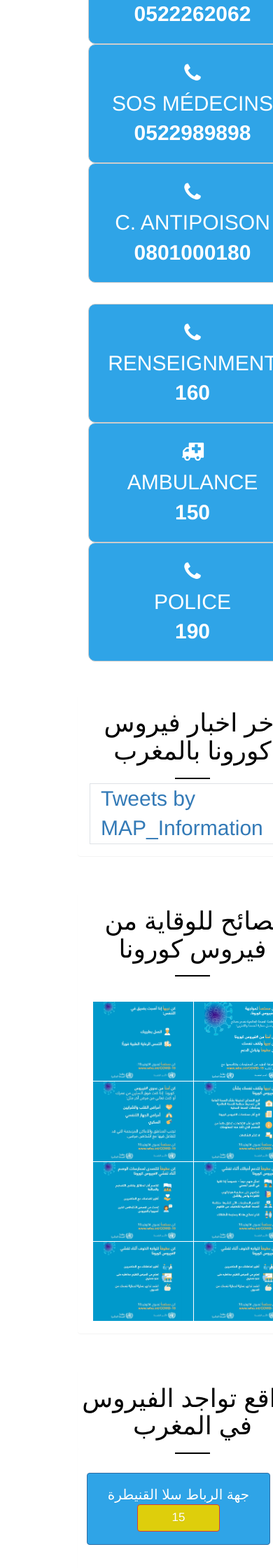
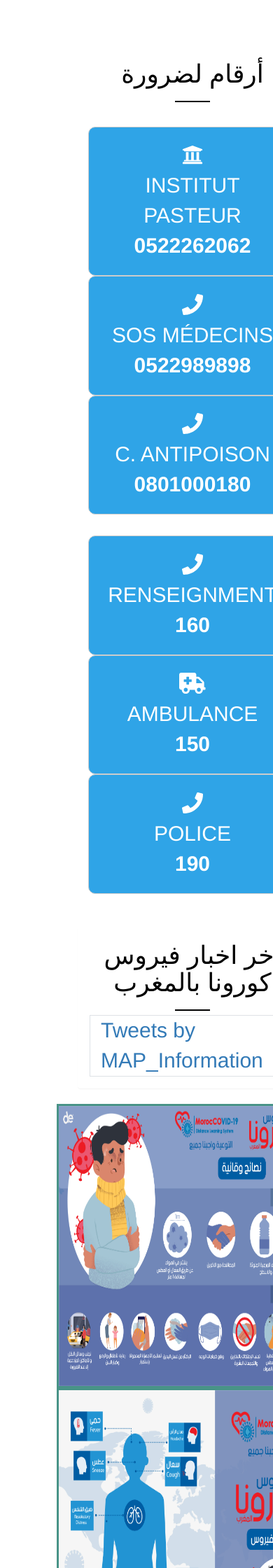
Before and after one commit to moroccanprogrammers/moroccovid-19, a PHP site: page / in a window 390 px wide; the page is wider, and only the part inside the window is pictured. Shown: the part 1385-3625 px from the top of that part at 70% size. Run offline with PHP 8.4, Linux system fonts and the light colour scheme; some libraries are stand-ins or nearby versions.

Commit message:
changing the display of info and changing section of the tips

```diff
--- a/index.html
+++ b/index.html
@@ -9,6 +9,13 @@
 	<link href="layout/css/bootstrap.min.css" rel="stylesheet" type="text/css" />
 	<link href="layout/css/bootstrap.css" rel="stylesheet" type="text/css" />
 	<link href="layout/css/font-awesome.min.css" rel="stylesheet" type="text/css" />
+	        <script src="https://use.fontawesome.com/releases/v5.12.1/js/all.js" crossorigin="anonymous"></script>
+        <!-- Google fonts-->
+        <link href="https://fonts.googleapis.com/css?family=Merriweather+Sans:400,700" rel="stylesheet" />
+        <link href="https://fonts.googleapis.com/css?family=Merriweather:400,300,300italic,400italic,700,700italic" rel="stylesheet" type="text/css" />
+         <link href="https://netdna.bootstrapcdn.com/font-awesome/4.7.0/css/font-awesome.min.css" rel="stylesheet">
+        <!-- Third party plugin CSS-->
+        <link href="https://cdnjs.cloudflare.com/ajax/libs/magnific-popup.js/1.1.0/magnific-popup.min.css" rel="stylesheet" />
 	<link href="layout/css/index.css" rel="stylesheet" type="text/css" />
 </head>
 
@@ -31,7 +38,7 @@
 						<a class="nav-link" href="#latest">مستجدات فيروس</a>
 					</li>
 					<li class="nav-item">
-						<a class="nav-link" href="#tips">نصائح للوقاية</a>
+						<a class="nav-link" href="#portfolio">نصائح للوقاية</a>
 					</li>
 					<li class="nav-item">
 						<a class="nav-link" href="#map">مواقع تواجد الفيروس</a>
@@ -52,24 +59,28 @@
 				<h1 class="wtm">مستجدات فيروس كورونا بالمغرب</h1>
 			</div>
 			<div class="panel-body">
-				<div class="row mt-5">
-					<div class="col-md-4">
-						<div class="stat btn-warning">
-							الحالات المؤكدة
-							<span id="tC">-</span>
+				<div class="row">
+                    <div class="col-lg-4 col-md-4 col-sm-12 text-center">
+                        <div class="mt-5">
+                            <i class="fas fa-4x fa-globe text-warning mb-4"></i>
+                            <h3 class="h4 mb-2 text-muted">الحالات المؤكدة</h3>
+                            <h2 class="text-warning mb-0" id="tC">-</h2>
                         </div>
                     </div>
 
-					<div class="col-md-4">
-						<div class="stat btn-success">
-							المتعافون
-							<span id="tR">-</span>
+                    <div class="col-lg-4 col-md-4 col-sm-12 text-center">
+                        <div class="mt-5">
+                            <i class="fas fa-4x fa-user-md text-success mb-4"></i>
+                            <h3 class="h4 mb-2 text-muted">عدد المتعافون</h3>
+                            <h2 class="text-success mb-0" id="tR">-</h2>
                         </div>
                     </div>
-					<div class="col-md-4">
-						<div class="stat btn-danger border-primary">
-							الوفيات
-							<span id="tD">-</span>
+
+                    <div class="col-lg-4 col-md-4 col-sm-12 text-center">
+                        <div class="mt-5">
+                            <i class="fas fa-4x fa-sad-tear text-danger mb-4"></i>
+                            <h3 class="h4 mb-2 text-muted">الوفايات</h3>
+                            <h2 class="text-danger mb-0" id="tD">2</h2>
                         </div>
                     </div>
 
@@ -160,63 +171,59 @@
 			</div>
 		</div>
 	</div>
-	<div class="container tips mt-5" id="tips">
-		<div class="row">
-			<div class="col-sm-12">
-				<div class="panel">
-					<div class="text-center">
-						<h1 class="wtm">نصائح للوقاية من فيروس كورونا</h1>
+	<section id="portfolio">
+            <div class="container-fluid p-0">
+                <div class="row no-gutters">
+                    <div class="col-lg-4 col-sm-6">
+                        <a class="portfolio-box" href="assets/img/portfolio/thumbnails/1.jpg"
+                            ><img class="img-fluid" src="assets/img/portfolio/thumbnails/1.jpg" alt="" />
+                            <div class="portfolio-box-caption">
+                                <div class="project-name">نصائح وقائية </div>
+                            </div></a
+                        >
                     </div>
-					<div class="panel-body">
-						<div class="row justify-content-center mt-5">
-							<div>
-								<div class="row">
-									<a href="#" data-toggle="lightbox" data-gallery="example-gallery"
-										class="col-md-6 link">
-										<img src="./layout/images/img1.jpg" class="img-fluid">
-									</a>
-									<a href="#" data-toggle="lightbox" data-gallery="example-gallery"
-										class="col-md-6 link">
-										<img src="./layout/images/img2.jpg" class="img-fluid">
-									</a>
-
+                    <div class="col-lg-4 col-sm-6">
+                        <a class="portfolio-box" href="assets/img/portfolio/thumbnails/2.jpg"
+                            ><img class="img-fluid" src="assets/img/portfolio/thumbnails/2.jpg" alt="" />
+                            <div class="portfolio-box-caption">
+                                <div class="project-name">اعراض الفيروس</div>
+                            </div></a
+                        >
                     </div>
-								<div class="row">
-									<a href="#" data-toggle="lightbox" data-gallery="example-gallery"
-										class="col-md-6 link">
-										<img src="./layout/images/img3.jpg" class="img-fluid">
-									</a>
-									<a href="#" data-toggle="lightbox" data-gallery="example-gallery"
-										class="col-md-6 link">
-										<img src="./layout/images/img4.jpg" class="img-fluid">
-									</a>
+                    <div class="col-lg-4 col-sm-6">
+                        <a class="portfolio-box" href="assets/img/portfolio/thumbnails/3.jpg"
+                            ><img class="img-fluid" src="assets/img/portfolio/thumbnails/3.jpg" alt="" />
+                            <div class="portfolio-box-caption">
+                                <div class="project-name">تجنب الاتصال المباشر</div>
+                            </div></a
+                        >
                     </div>
-								<div class="row">
-									<a href="#" data-toggle="lightbox" data-gallery="example-gallery"
-										class="col-md-6 link">
-										<img src="./layout/images/img5.jpg" class="img-fluid">
-									</a>
-									<a href="#" data-toggle="lightbox" data-gallery="example-gallery"
-										class="col-md-6 link">
-										<img src="./layout/images/img6.jpg" class="img-fluid">
-									</a>
+                    <div class="col-lg-4 col-sm-6">
+                        <a class="portfolio-box" href="assets/img/portfolio/thumbnails/4.jpg"
+                            ><img class="img-fluid" src="assets/img/portfolio/thumbnails/4.jpg" alt="" />
+                            <div class="portfolio-box-caption">
+                                <div class="project-name">خليك فدارك و هادي ماشي عطلة</div>
+                            </div></a
+                        >
                     </div>
-								<div class="row">
-									<a href="#" class="col-md-6 link">
-										<img src="./layout/images/img7.jpg" class="img-fluid" />
-									</a>
-									<a href="#" class="col-md-6 link">
-										<img src="./layout/images/img7.jpg" class="img-fluid" />
-									</a>
+                    <div class="col-lg-4 col-sm-6">
+                        <a class="portfolio-box" href="assets/img/portfolio/thumbnails/5.jpg"
+                            ><img class="img-fluid" src="assets/img/portfolio/thumbnails/5.jpg" alt="" />
+                            <div class="portfolio-box-caption">
+                                <div class="project-name">طلع المورال</div>
+                            </div></a
+                        >
                     </div>
-
+                    <div class="col-lg-4 col-sm-6">
+                        <a class="portfolio-box" href="assets/img/portfolio/thumbnails/6.jpg"
+                            ><img class="img-fluid" src="assets/img/portfolio/thumbnails/6.jpg" alt="" />
+                            <div class="portfolio-box-caption p-3">
+                                <div class="project-name">نصائح للوقاية</div>
+                            </div></a  >
                     </div>
                 </div>
             </div>
-				</div>
-			</div>
-		</div>
-	</div>
+        </section>
 	<div class="container text-center map" id="map">
 		<div class="row">
 			<div class="col-sm-12">
@@ -372,6 +379,14 @@
 
 		getData();
 	</script>
+	     <!-- Bootstrap core JS-->
+        <script src="https://cdnjs.cloudflare.com/ajax/libs/jquery/3.4.1/jquery.min.js"></script>
+        <script src="https://stackpath.bootstrapcdn.com/bootstrap/4.4.1/js/bootstrap.bundle.min.js"></script>
+        <!-- Third party plugin JS-->
+        <script src="https://cdnjs.cloudflare.com/ajax/libs/jquery-easing/1.4.1/jquery.easing.min.js"></script>
+        <script src="https://cdnjs.cloudflare.com/ajax/libs/magnific-popup.js/1.1.0/jquery.magnific-popup.min.js"></script>
+        <!-- Core theme JS-->
+        <script src="layout/js/scripts.js"></script>
 
 	<!-- End Script API COVID19API  -->
 
--- a/layout/css/index.css
+++ b/layout/css/index.css
@@ -320,3 +320,47 @@ body {
 .corona iframe {
 	width: 100%;
 }
+
+#portfolio .container-fluid, #portfolio .container-sm, #portfolio .container-md, #portfolio .container-lg, #portfolio .container-xl {
+  max-width: 1920px;
+}
+#portfolio .container-fluid .portfolio-box, #portfolio .container-sm .portfolio-box, #portfolio .container-md .portfolio-box, #portfolio .container-lg .portfolio-box, #portfolio .container-xl .portfolio-box {
+  position: relative;
+  display: block;
+  border-color: #489387;
+border-width: 3px;
+border-style: solid;
+}
+#portfolio .container-fluid .portfolio-box .portfolio-box-caption, #portfolio .container-sm .portfolio-box .portfolio-box-caption, #portfolio .container-md .portfolio-box .portfolio-box-caption, #portfolio .container-lg .portfolio-box .portfolio-box-caption, #portfolio .container-xl .portfolio-box .portfolio-box-caption {
+  display: flex;
+  align-items: center;
+  justify-content: center;
+  flex-direction: column;
+  width: 100%;
+  height: 100%;
+  position: absolute;
+  bottom: 0;
+  text-align: center;
+  opacity: 0;
+  color: #fff;
+  background:  rgba(103, 133, 136, 0.9);
+  transition: opacity 0.25s ease;
+  text-align: center;
+}
+#portfolio .container-fluid .portfolio-box .portfolio-box-caption .project-category, #portfolio .container-sm .portfolio-box .portfolio-box-caption .project-category, #portfolio .container-md .portfolio-box .portfolio-box-caption .project-category, #portfolio .container-lg .portfolio-box .portfolio-box-caption .project-category, #portfolio .container-xl .portfolio-box .portfolio-box-caption .project-category {
+  font-family: "Merriweather Sans", -apple-system, BlinkMacSystemFont, "Segoe UI", Roboto, "Helvetica Neue", Arial, "Noto Sans", sans-serif, "Apple Color Emoji", "Segoe UI Emoji", "Segoe UI Symbol", "Noto Color Emoji";
+  font-size: 0.85rem;
+  font-weight: 600;
+  text-transform: uppercase;
+}
+#portfolio .container-fluid .portfolio-box .portfolio-box-caption .project-name, #portfolio .container-sm .portfolio-box .portfolio-box-caption .project-name, #portfolio .container-md .portfolio-box .portfolio-box-caption .project-name, #portfolio .container-lg .portfolio-box .portfolio-box-caption .project-name, #portfolio .container-xl .portfolio-box .portfolio-box-caption .project-name {
+  font-size: 1.2rem;
+}
+#portfolio .container-fluid .portfolio-box:hover .portfolio-box-caption, #portfolio .container-sm .portfolio-box:hover .portfolio-box-caption, #portfolio .container-md .portfolio-box:hover .portfolio-box-caption, #portfolio .container-lg .portfolio-box:hover .portfolio-box-caption, #portfolio .container-xl .portfolio-box:hover .portfolio-box-caption {
+  opacity: 1;
+}
+
+#portfolio img{
+	    width: 100%;
+    height: 400px;
+}
```
Also changed, not shown: layout/js/scripts.js (added, +104 -0 lines), assets/img/portfolio/thumbnails/1.jpg (added), assets/img/portfolio/thumbnails/2.jpg (added), assets/img/portfolio/thumbnails/3.jpg (added), assets/img/portfolio/thumbnails/4.jpg (added), assets/img/portfolio/thumbnails/5.jpg (added), 1 other file. Lines whose indentation alone changed are shown as unchanged.
